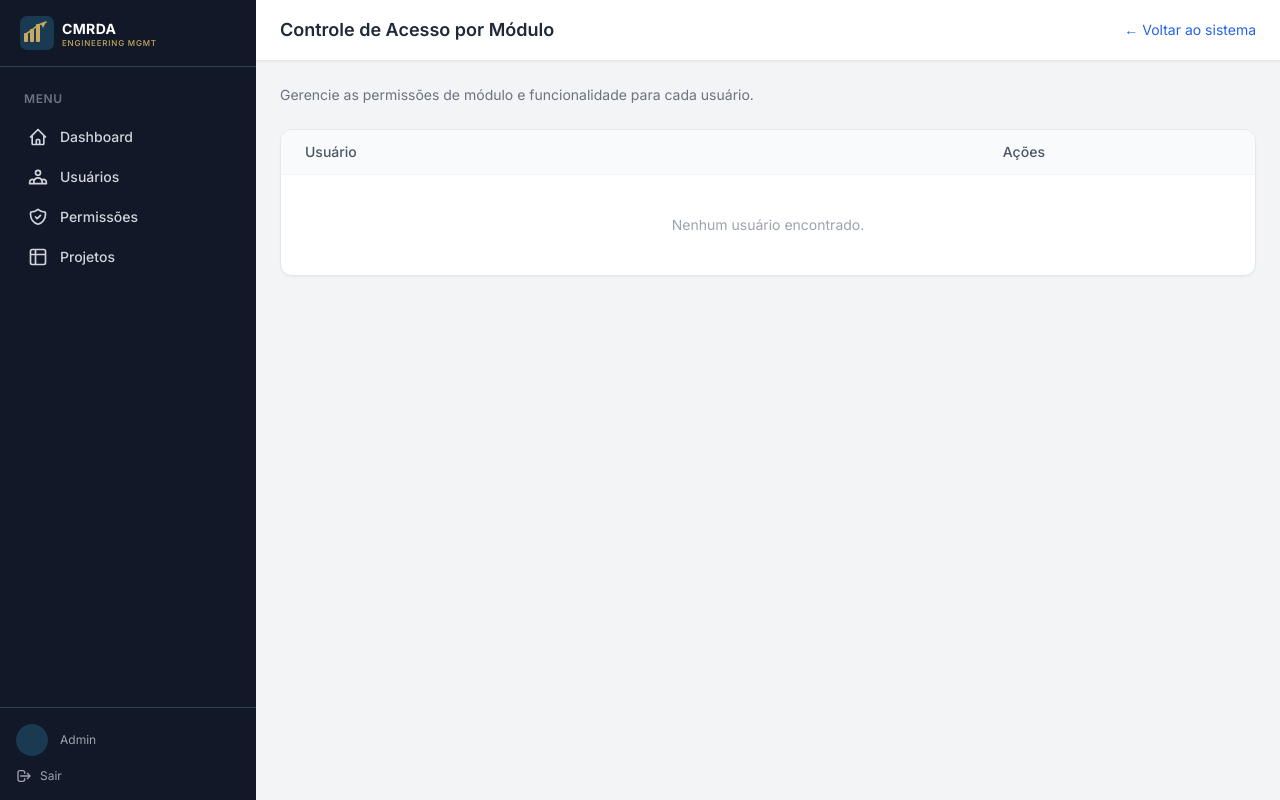
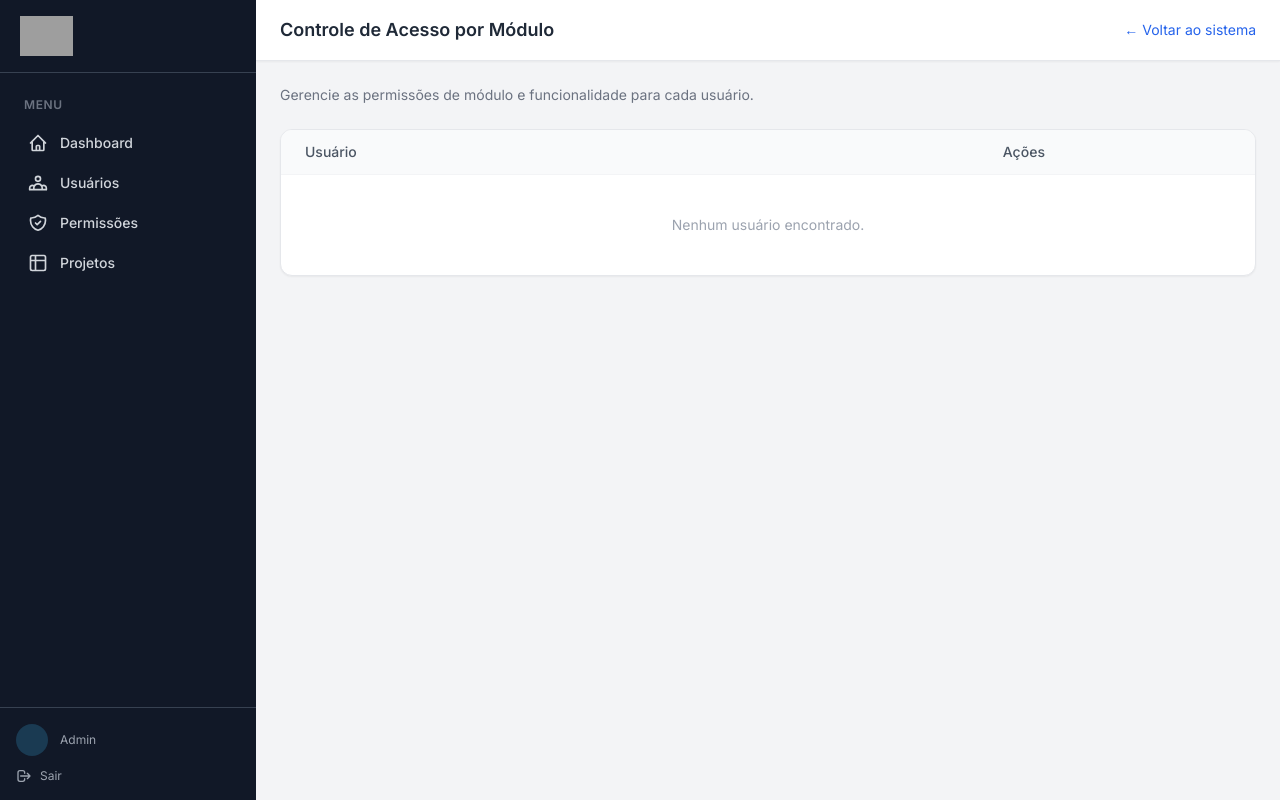
Before and after one commit to Magno-Rodrigues/engineering-projects-manager, a Python web app: template app/templates/admin/users/list.html in a window 1280 px wide. Run offline with Jinja, Linux system fonts and the light colour scheme; the template is opened without the code that fills it, so the values that code supplies are empty; some libraries are stand-ins or nearby versions; grey boxes are pictures that could not be loaded.

Commit message:
Fix logo display: remove old SVG/text, show only custom logo.png everywhere
Co-authored-by: Magno-Rodrigues <9735391+Magno-Rodrigues@users.noreply.github.com>

```diff
--- a/app/static/css/main.css
+++ b/app/static/css/main.css
@@ -31,10 +31,11 @@
     object-fit: contain;
 }
 
-.navbar-brand .logo-text {
-    font-weight: 700;
-    font-size: 18px;
-    margin: 0;
+/* Admin sidebar logo */
+.sidebar-logo-img {
+    height: 40px;
+    width: auto;
+    object-fit: contain;
 }
 
 /* Login page logo */
@@ -44,18 +45,18 @@
 }
 
 .login-logo-img {
-    height: 80px;
+    height: 120px;
     width: auto;
     object-fit: contain;
 }
 
-/* Responsive: hide brand text on very small screens */
+/* Responsive: smaller logo on very small screens */
 @media (max-width: 480px) {
-    .navbar-brand .logo-text {
-        display: none;
-    }
-
     .navbar-brand .logo-img {
         height: 32px;
     }
+
+    .login-logo-img {
+        height: 80px;
+    }
 }
--- a/app/templates/admin/base.html
+++ b/app/templates/admin/base.html
@@ -9,7 +9,7 @@
     <link rel="preconnect" href="https://fonts.gstatic.com" crossorigin>
     <link href="https://fonts.googleapis.com/css2?family=Inter:wght@300;400;500;600;700&display=swap" rel="stylesheet">
     <link rel="stylesheet" href="{{ url_for('static', filename='css/main.css') }}">
-    <link rel="icon" type="image/svg+xml" href="{{ url_for('static', filename='images/cmrda-logo.svg') }}">
+    <link rel="icon" type="image/png" href="{{ url_for('static', filename='images/logo.png') }}">
     {% block extra_head %}{% endblock %}
     <script>
         tailwind.config = {
@@ -36,21 +36,7 @@
     <aside class="w-64 bg-gray-900 text-white flex flex-col min-h-screen flex-shrink-0">
         <div class="px-5 py-4 border-b border-gray-700">
             <a href="{{ url_for('admin.dashboard') }}" class="flex items-center gap-2 text-white no-underline hover:opacity-80 transition-opacity">
-                <!-- CMRDA Icon -->
-                <svg width="34" height="34" viewBox="0 0 34 34" xmlns="http://www.w3.org/2000/svg" class="flex-shrink-0">
-                    <rect width="34" height="34" rx="7" fill="#1A3A52"/>
-                    <g transform="translate(4,6)">
-                        <rect x="0" y="11" width="4" height="9" rx="1" fill="#C9A961"/>
-                        <rect x="6" y="7" width="4" height="13" rx="1" fill="#C9A961"/>
-                        <rect x="12" y="2" width="4" height="18" rx="1" fill="#C9A961"/>
-                        <polyline points="2,12 8,8 14,3 22,0" stroke="#C9A961" stroke-width="1.6" fill="none" stroke-linecap="round" stroke-linejoin="round"/>
-                        <polygon points="22,0 17,2 19,6" fill="#C9A961"/>
-                    </g>
-                </svg>
-                <div class="flex flex-col leading-none">
-                    <span class="text-white font-extrabold tracking-wide text-sm">CMRDA</span>
-                    <span class="font-medium tracking-widest uppercase" style="color:#C9A961;font-size:0.5rem">Engineering Mgmt</span>
-                </div>
+                <img src="{{ url_for('static', filename='images/logo.png') }}" alt="ARCCCA" class="sidebar-logo-img">
             </a>
         </div>
 
```
Also changed, not shown: app/templates/base.html (+2 -6 lines).
